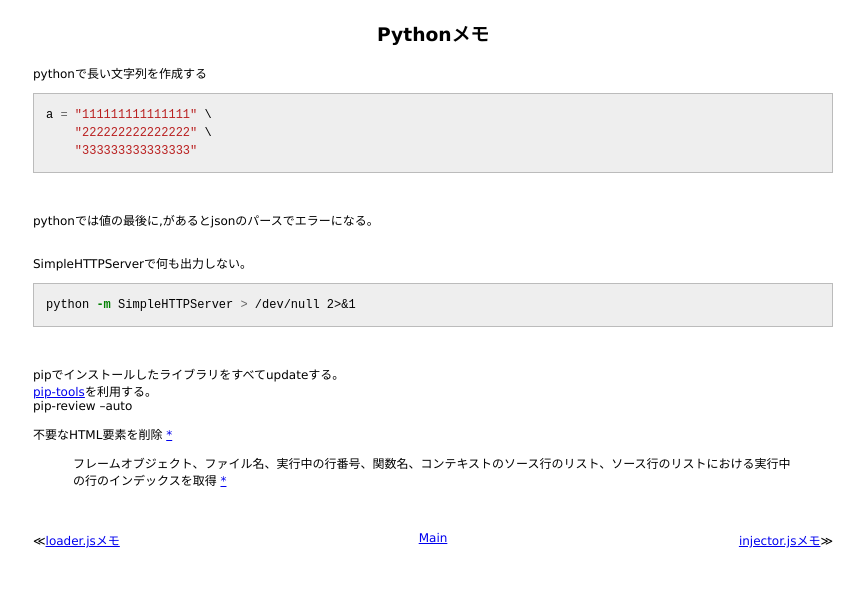
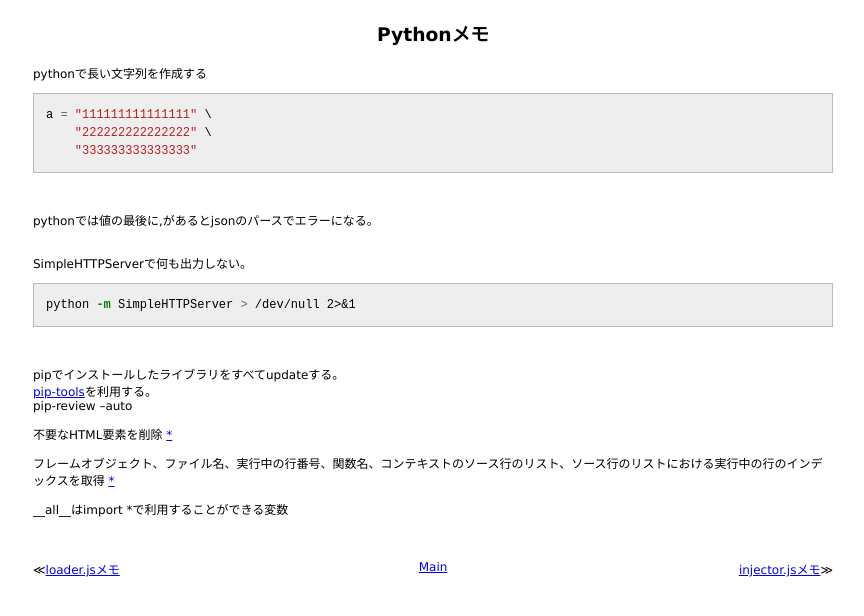
Before and after one commit to 38elements/38elements.github.com, a Jekyll site: the page built from _posts/2014-7-2-python.md, in a window 1280 px wide. Shown: the top 616 px of the page, without its empty margins (207-1071 px from the left). Built offline with Jekyll 4.4.1, drawn with Linux system fonts in a browser that asks for light colours; Markdown is read by kramdown in place of the engine named in the settings.

Commit message:
Update 2014-7-2-python.md

```diff
--- a/_posts/2014-7-2-python.md
+++ b/_posts/2014-7-2-python.md
@@ -27,4 +27,6 @@ pip-review --auto
 不要なHTML要素を削除 [*](http://lxml.de/api/lxml.html.clean.Cleaner-class.html)
 <br/>
 
->フレームオブジェクト、ファイル名、実行中の行番号、関数名、コンテキストのソース行のリスト、ソース行のリストにおける実行中の行のインデックスを取得 [*](http://docs.python.jp/2/library/inspect.html#inspect-stack)
+フレームオブジェクト、ファイル名、実行中の行番号、関数名、コンテキストのソース行のリスト、ソース行のリストにおける実行中の行のインデックスを取得 [*](http://docs.python.jp/2/library/inspect.html#inspect-stack)
+
+__all__はimport *で利用することができる変数
```
